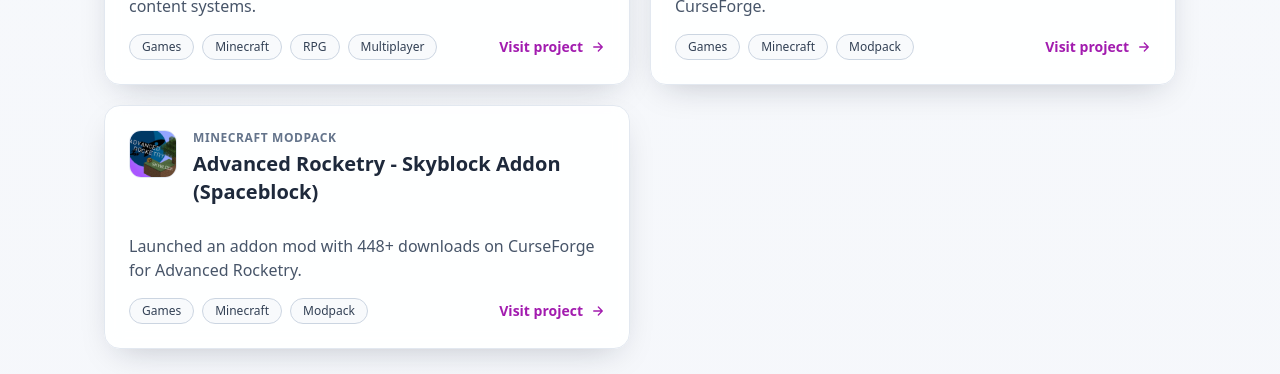
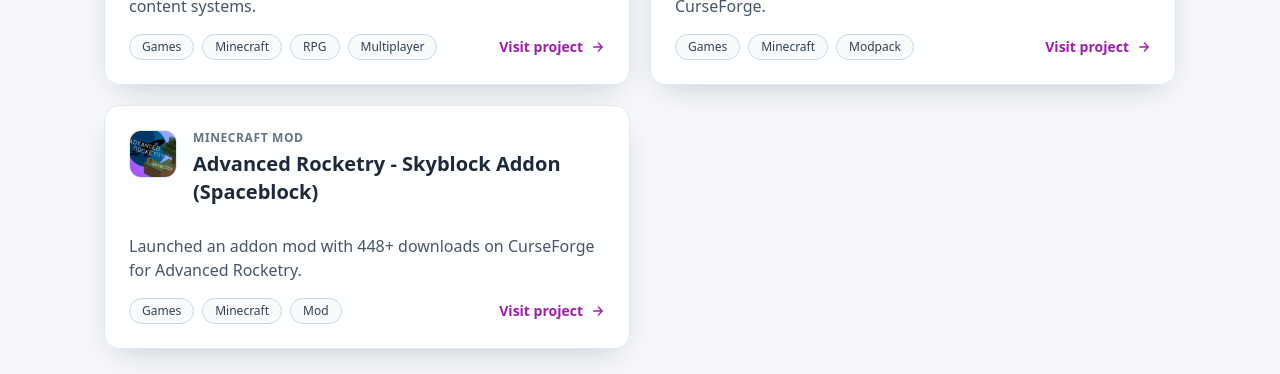
Before and after one commit to Kalalib/kalalib-root-website, a Next.js app: page / in a window 1280 px wide. Shown: the part 2080-2454 px from the top of the page. Built offline with nearby package versions, Linux system fonts and the light colour scheme; no server answers.

Commit message:
fix: typo for category

```diff
--- a/app/page.tsx
+++ b/app/page.tsx
@@ -73,9 +73,9 @@
   {
     name: "Advanced Rocketry - Skyblock Addon (Spaceblock)",
     logo: "/assets/portfolio/advanced_rocketry_skyblock_addon.png",
-    stack: "Minecraft modpack",
+    stack: "Minecraft mod",
     result: "Launched an addon mod with 448+ downloads on CurseForge for Advanced Rocketry.",
-    tags: ["Games", "Minecraft", "Modpack"],
+    tags: ["Games", "Minecraft", "Mod"],
     href: "https://www.curseforge.com/minecraft/mc-mods/advanced-rocketry-skyblock-addon-spaceblock",
   },
 ];
```
